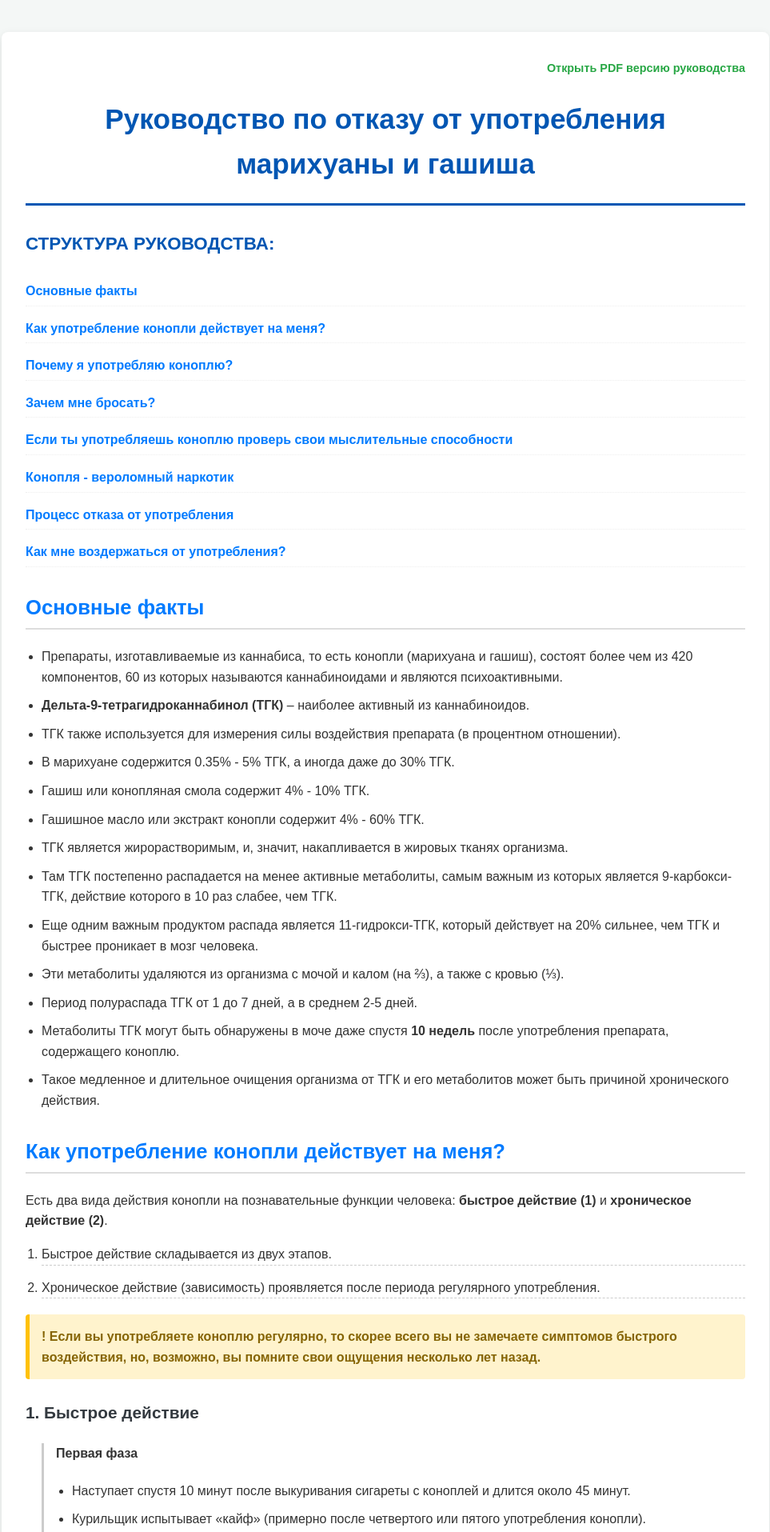
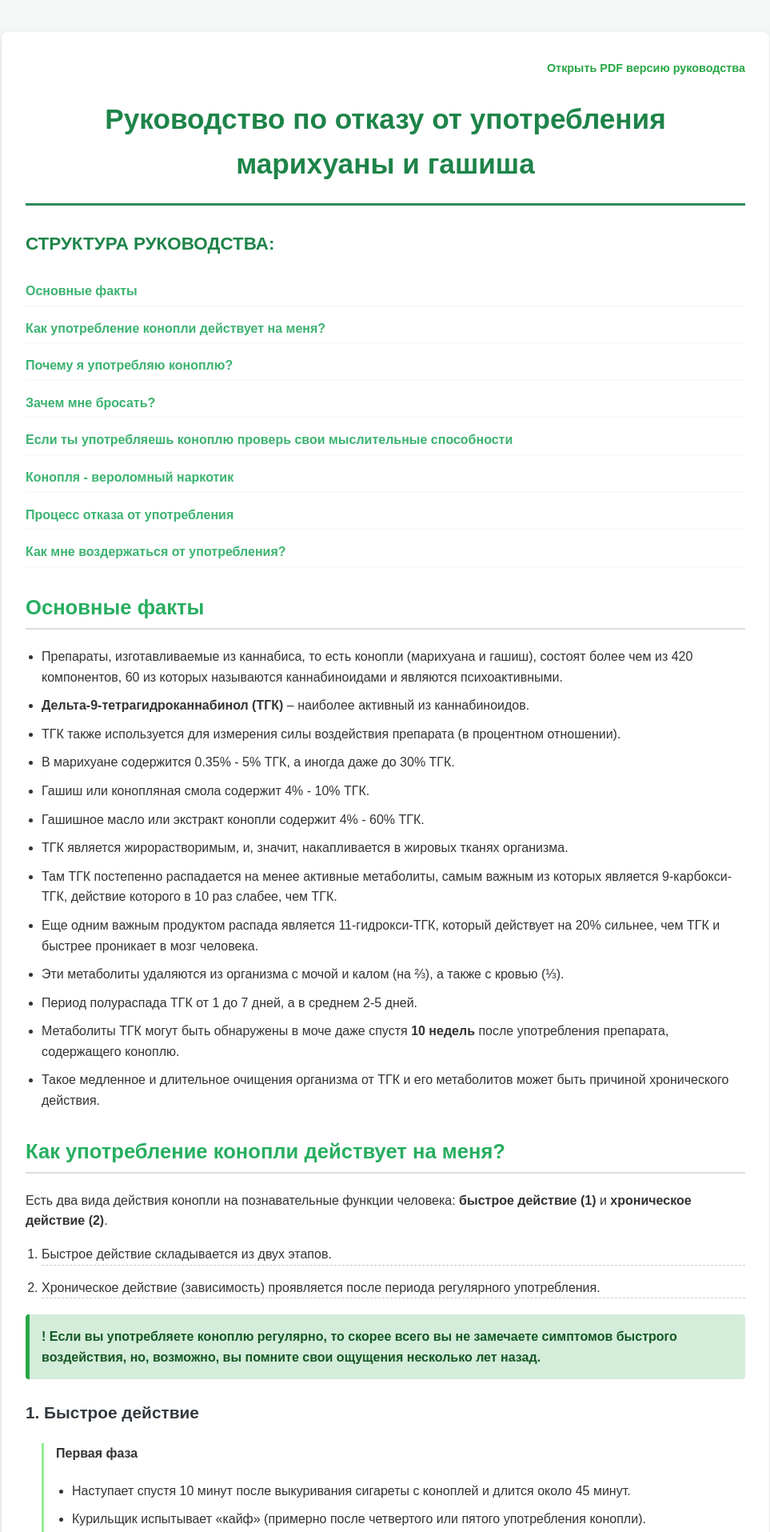
Before and after one commit to stopcannabis/stopcannabis.github.io, a plain HTML site: page index.html in a window 1280 px wide. Shown: the top 1915 px of the page at 80% size, without its empty margins (158-1121 px from the left). Drawn offline with Linux system fonts and the light colour scheme.

Commit message:
green color

```diff
--- a/style.css
+++ b/style.css
@@ -3,7 +3,7 @@ body {
     line-height: 1.6;
     margin: 0;
     padding: 0;
-    background-color: #f4f7f6;
+    background-color: #f4f7f6; /* Светло-серый фон */
     color: #333;
 }
 
@@ -17,7 +17,7 @@ body {
 }
 
 header {
-    border-bottom: 3px solid #0056b3;
+    border-bottom: 3px solid #2e8b57; /* Темно-зеленый */
     padding-bottom: 20px;
     margin-bottom: 30px;
     text-align: center;
@@ -30,17 +30,17 @@ header {
 }
 
 .pdf-link a {
-    color: #28a745; /* Зеленый цвет для выделения */
+    color: #28a745; /* Зеленый цвет для выделения ссылки на PDF */
 }
 
 h1 {
-    color: #0056b3;
+    color: #1e8449; /* Еще более темный зеленый */
     font-size: 2.2em;
     margin-bottom: 0;
 }
 
 h2 {
-    color: #007bff;
+    color: #27ae60; /* Изумрудно-зеленый */
     border-bottom: 2px solid #ddd;
     padding-bottom: 5px;
     margin-top: 30px;
@@ -48,13 +48,13 @@ h2 {
 }
 
 h3 {
-    color: #343a40;
+    color: #343a40; /* Темно-серый */
     margin-top: 25px;
     font-size: 1.3em;
 }
 
 a {
-    color: #007bff;
+    color: #3cb371; /* Средний морской зеленый */
     text-decoration: none;
 }
 
@@ -63,11 +63,11 @@ a:hover {
 }
 
 .note {
-    background-color: #fff3cd;
-    border-left: 5px solid #ffc107;
+    background-color: #d4edda; /* Светло-зеленый фон для заметки */
+    border-left: 5px solid #28a745; /* Темно-зеленый бордюр */
     padding: 15px;
     margin: 20px 0;
-    color: #856404;
+    color: #155724; /* Очень темно-зеленый текст */
     border-radius: 4px;
     font-weight: bold;
 }
@@ -75,7 +75,7 @@ a:hover {
 nav h2 {
     border: none;
     margin-top: 0;
-    color: #0056b3;
+    color: #1e8449; /* Темно-зеленый */
     font-size: 1.4em;
 }
 
@@ -123,7 +123,7 @@ hr {
 }
 
 .quiz-table th {
-    background-color: #0056b3;
+    background-color: #2e8b57; /* Темно-зеленый */
     color: white;
     font-weight: bold;
 }
@@ -153,6 +153,6 @@ strong {
 .phase {
     margin-left: 20px;
     padding-left: 15px;
-    border-left: 3px solid #ccc;
+    border-left: 3px solid #90ee90; /* Светло-зеленый для фаз */
     margin-bottom: 30px;
 }
```
